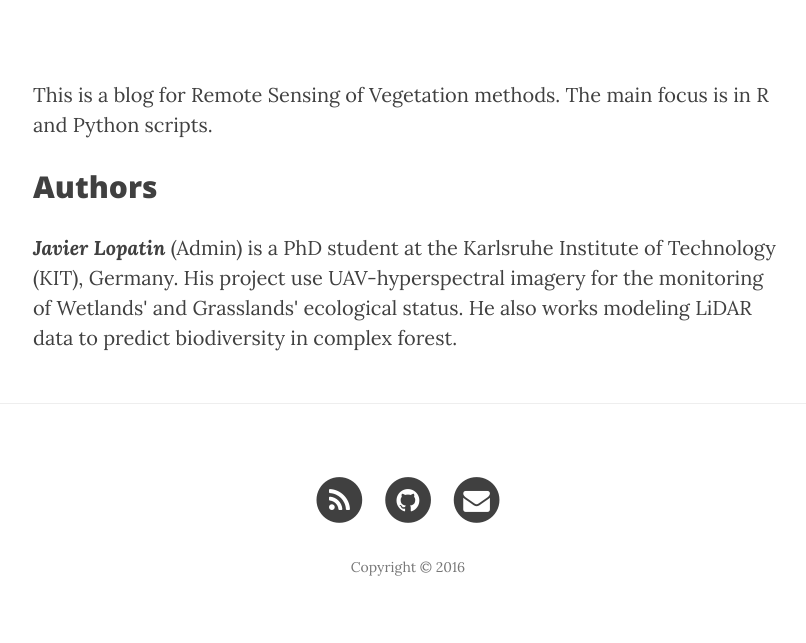
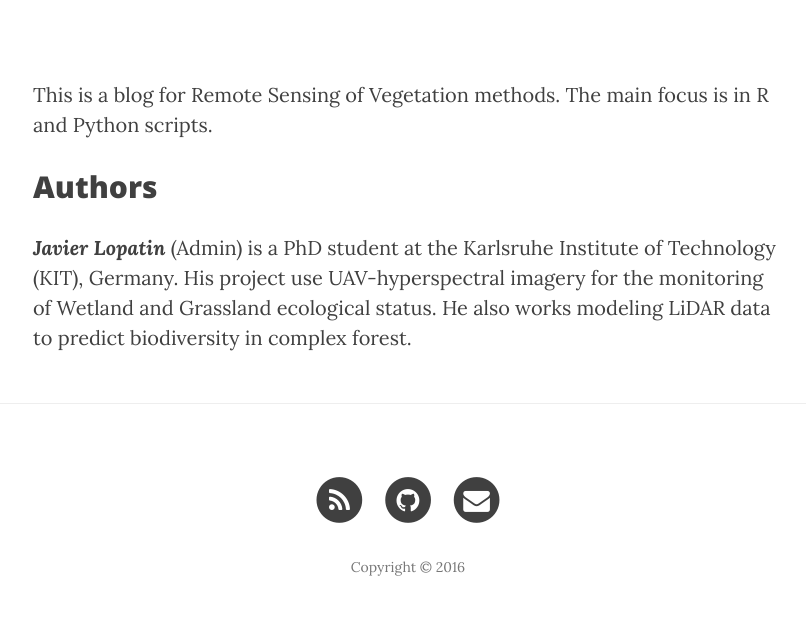
Before and after one commit to Remote-Sensing-of-Vegetation/Remote-Sensing-of-Vegetation.github.io, a Jekyll site: the page built from 01_about.html, in a window 1280 px wide. Shown: the part 422-1065 px from the top of the page, without its empty margins (232-1038 px from the left). Built offline with Jekyll 4.4.1, drawn with Linux system fonts in a browser that asks for light colours; nearby versions of some CDN libraries.

Commit message:
Update 01_about.html

```diff
--- a/01_about.html
+++ b/01_about.html
@@ -11,5 +11,5 @@ and Python scripts. </p>
 <h2>Authors</h2>
 
 <p> <strong><i>Javier Lopatin</i></strong> (Admin) is a PhD student at the Karlsruhe Institute of Technology (KIT), Germany.
-His project use UAV-hyperspectral imagery for the monitoring of Wetlands' and Grasslands' ecological status.
+His project use UAV-hyperspectral imagery for the monitoring of Wetland and Grassland ecological status.
 He also works modeling LiDAR data to predict biodiversity in complex forest. <p/>
```
